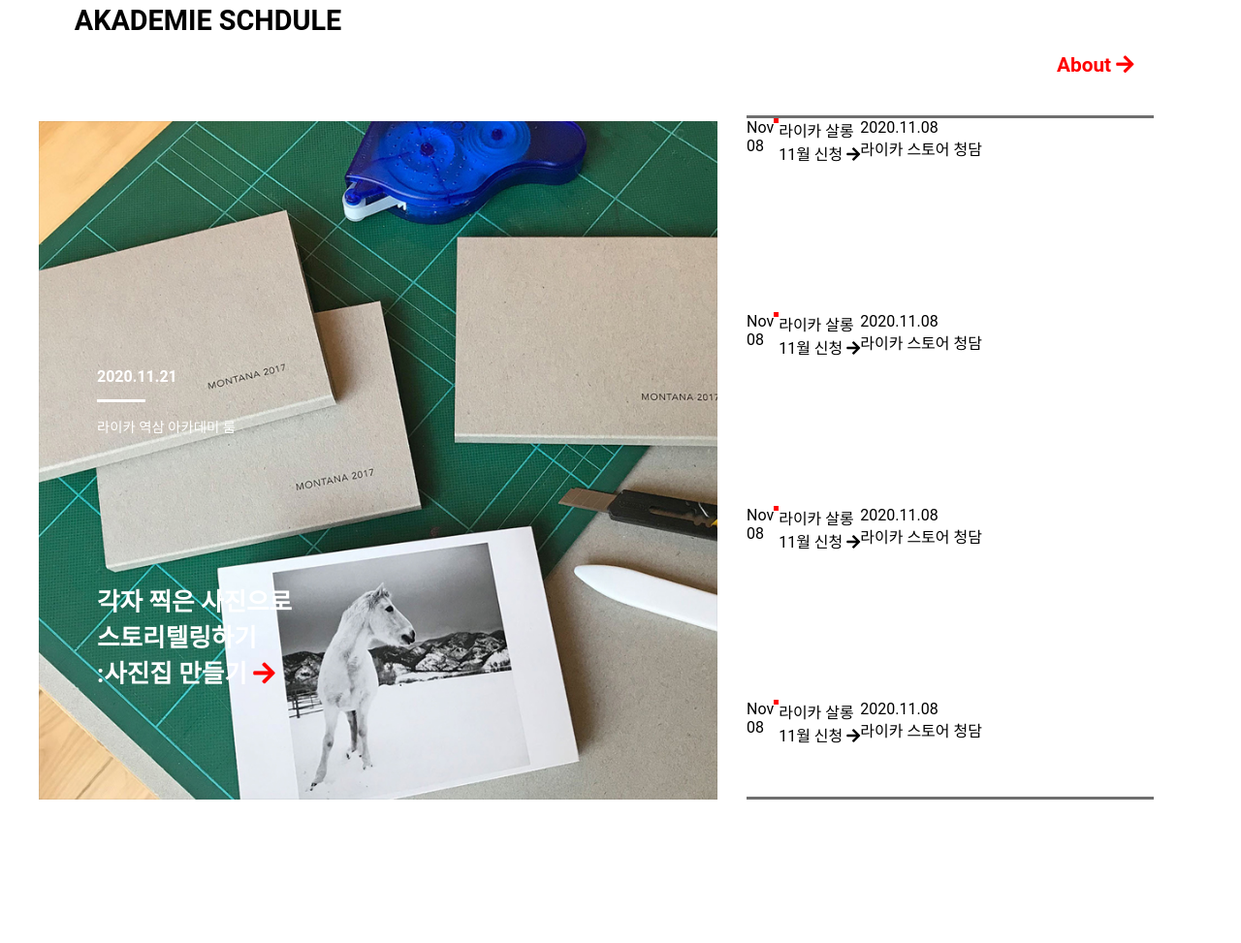
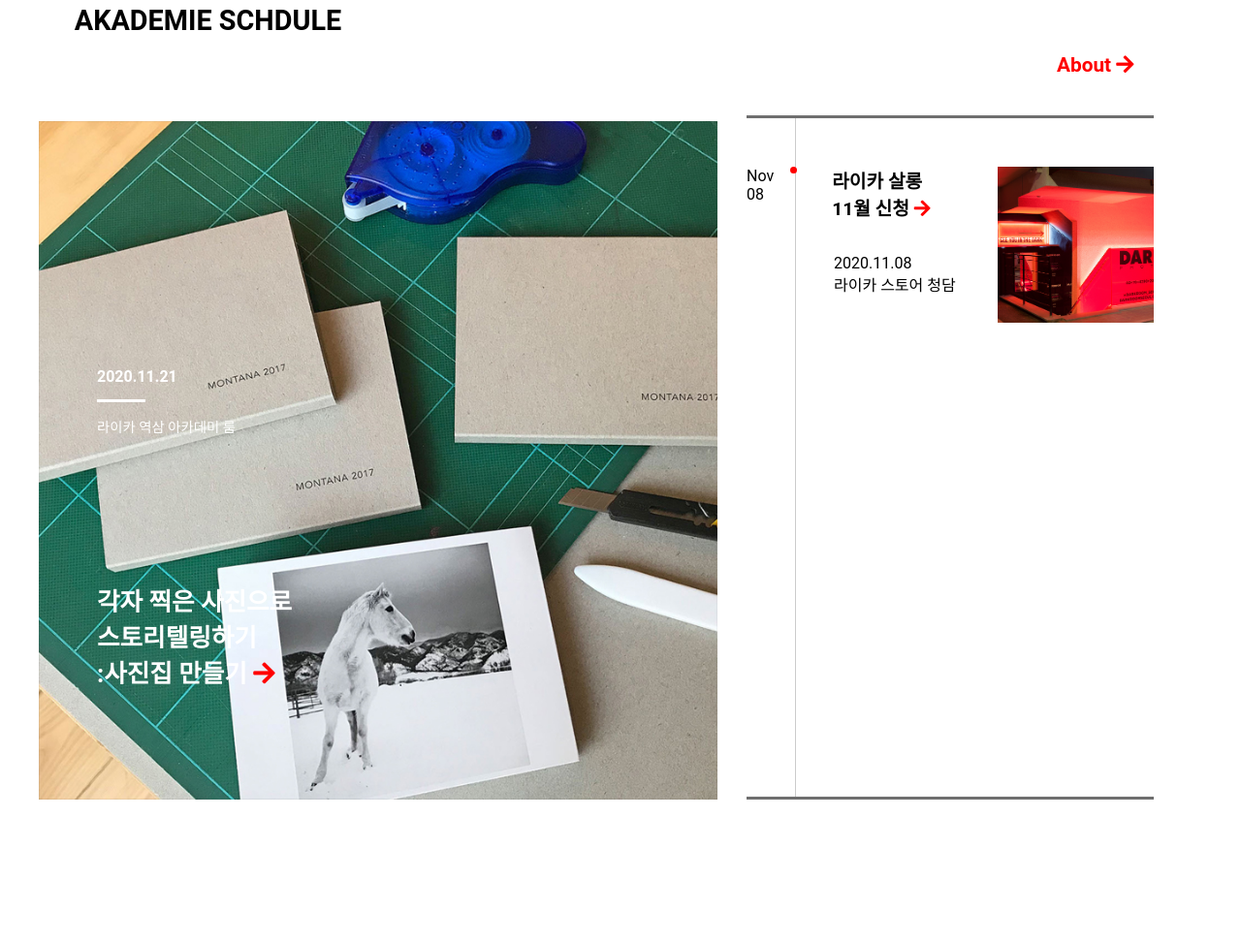
Before and after one commit to GraceJoo26/leicaKoreaWeb, a plain HTML site: page html/mainpage.html in a window 1280 px wide. Shown: the part 2820-3793 px from the top of the page at 97% size. Drawn offline with Linux system fonts and the light colour scheme.

Commit message:
leica_location

```diff
--- a/css/src/pc.css
+++ b/css/src/pc.css
@@ -430,7 +430,8 @@
     padding-top: 20px;
   }
   .leica_classEachBox {
-    width: 420px;
+    position:relative;
+    width: 417px;
     height: 1000%;
   }
   .leica_classEachBox li {
@@ -441,11 +442,50 @@
   .red_point,
   .leicaTheme {
     float: left;
+    margin-top: 50px;
+  }
+  .class_picture{
+    float:right;
+    margin-top: 50px;
+  }
+  .class_picture img{
+    width:161px;
+    height:161px;
+  }
+  .leicaTheme{
+    margin-left:60px;
+    font-size: 1.2rem;
+    font-weight: bold;
+    height:70px;
+  }
+  .place{
+    float:left;
+    margin-top:20px;
+    margin-left:90px;
+  }
+  .leicaTheme i {
+    color:red;
   }
   .red_point {
-    width: 5px;
-    height: 5px;
+    position:absolute;
+    z-index:10;
+    left:45px;
+    width: 7px;
+    height: 7px;
+    border-radius: 100%;
     background-color: red;
+  }
+  .leica_classEachBox::after{
+    content:' ';
+    display:block;
+    position:absolute;
+    z-index: 0;
+    top:-30px;
+    left:50px;
+    width:1px;
+    height:1000px;
+    background-color: #ccc;
+
   }
   /*==============leica_exhibition==============*/
   #leica_exhibition {
--- a/html/mainpage.html
+++ b/html/mainpage.html
@@ -404,56 +404,8 @@
                     <p class = "leicaTheme">라이카 살롱<br/>11월 신청
                       <i class="fas fa-arrow-right"></i>
                     </p>
+                    <p class = "class_picture"><img src = "../img/list_20.jpg" alt ="라이카 살롱 11월 신청 2020.11.08 라이카 스토어 청담"></p>
                     <p class = "place">2020.11.08<br/>라이카 스토어 청담</p>
-                    <p class = "class_picture"></p>
-                  </a>
-                </div>
-              </li>
-              <li><p class = "class_date">Nov<br/>08</p>
-                <p class = "red_point"></p>
-                <div class = "leicaThemeBox">
-                  <a href = "#">
-                    <p class = "leicaTheme">라이카 살롱<br/>11월 신청
-                      <i class="fas fa-arrow-right"></i>
-                    </p>
-                    <p class = "place">2020.11.08<br/>라이카 스토어 청담</p>
-                    <p class = "class_picture"></p>
-                  </a>
-                </div>
-              </li>
-              <li><p class = "class_date">Nov<br/>08</p>
-                <p class = "red_point"></p>
-                <div class = "leicaThemeBox">
-                  <a href = "#">
-                    <p class = "leicaTheme">라이카 살롱<br/>11월 신청
-                      <i class="fas fa-arrow-right"></i>
-                    </p>
-                    <p class = "place">2020.11.08<br/>라이카 스토어 청담</p>
-                    <p class = "class_picture"></p>
-                  </a>
-                </div>
-              </li>
-              <li><p class = "class_date">Nov<br/>08</p>
-                <p class = "red_point"></p>
-                <div class = "leicaThemeBox">
-                  <a href = "#">
-                    <p class = "leicaTheme">라이카 살롱<br/>11월 신청
-                      <i class="fas fa-arrow-right"></i>
-                    </p>
-                    <p class = "place">2020.11.08<br/>라이카 스토어 청담</p>
-                    <p class = "class_picture"></p>
-                  </a>
-                </div>
-              </li>
-              <li><p class = "class_date">Nov<br/>08</p>
-                <p class = "red_point"></p>
-                <div class = "leicaThemeBox">
-                  <a href = "#">
-                    <p class = "leicaTheme">라이카 살롱<br/>11월 신청
-                      <i class="fas fa-arrow-right"></i>
-                    </p>
-                    <p class = "place">2020.11.08<br/>라이카 스토어 청담</p>
-                    <p class = "class_picture"></p>
                   </a>
                 </div>
               </li>
```
